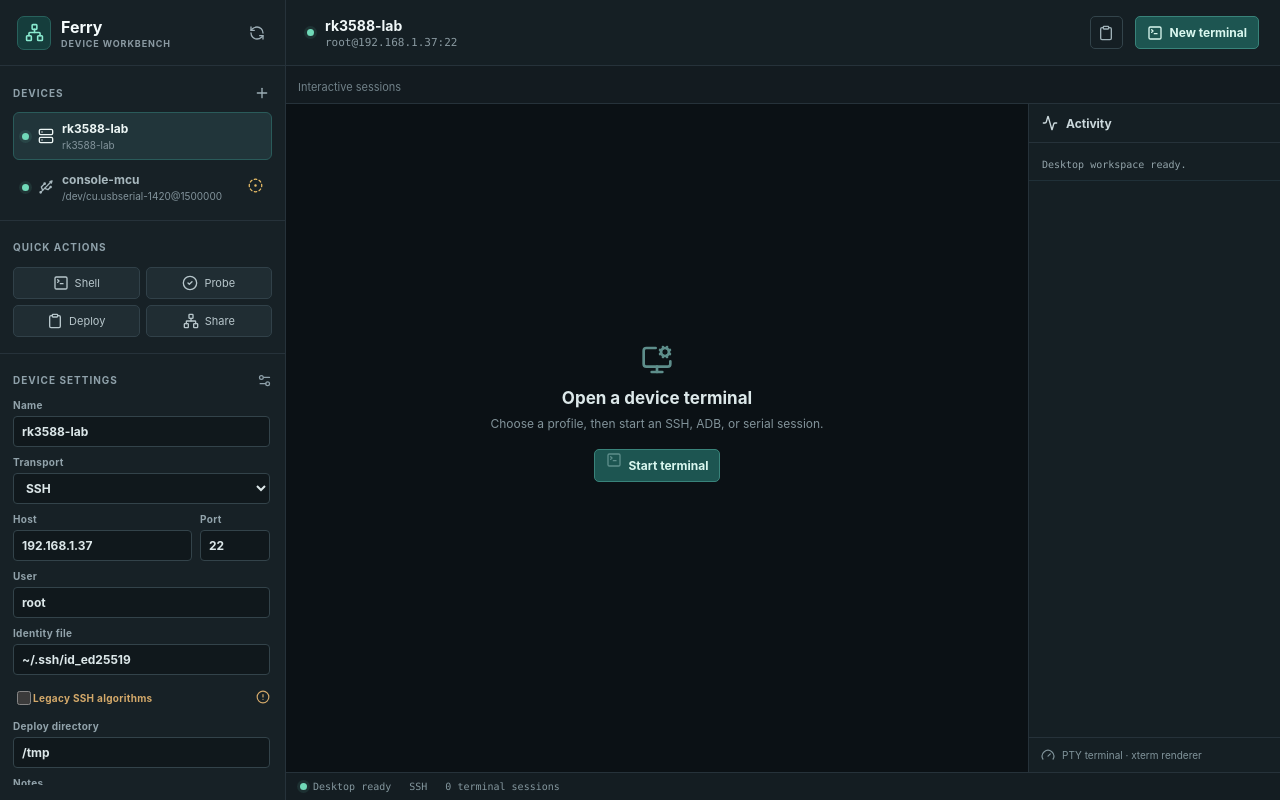
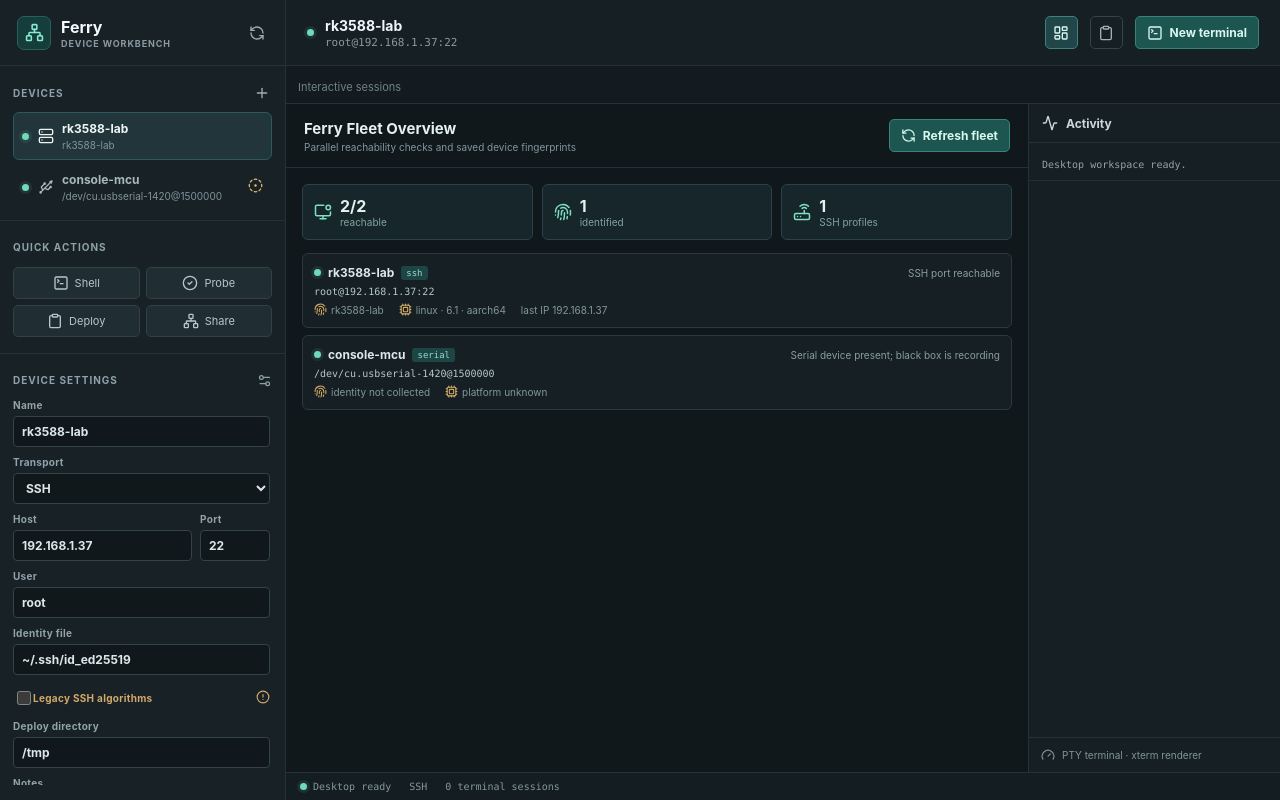
Before and after one commit to NinoC137/ferry, a React (Vite) app in the folder desktop/: page / in a window 1280 px wide. Built offline with nearby package versions, Linux system fonts and the light colour scheme.

Commit message:
加入overview

```diff
--- /dev/null
+++ b/desktop/src/OverviewPanel.tsx
@@ -0,0 +1,17 @@
+import { Cpu, Fingerprint, MonitorDot, RefreshCcw, Router } from "lucide-react";
+import type { DeviceSummary } from "./types";
+
+interface Props { devices: DeviceSummary[]; busy: boolean; onRefresh: () => void; onSelect: (name: string) => void; }
+
+export function OverviewPanel({ devices, busy, onRefresh, onSelect }: Props) {
+  const online = devices.filter((device) => device.online).length;
+  const fingerprints = devices.filter((device) => device.hostname || device.kernel || device.arch).length;
+  return <section className="overview-panel">
+    <header className="overview-header"><div><strong>Ferry Fleet Overview</strong><span>Parallel reachability checks and saved device fingerprints</span></div><button className="command-button" onClick={onRefresh} disabled={busy}><RefreshCcw size={15} className={busy ? "spin" : ""} />Refresh fleet</button></header>
+    <div className="overview-scroll">
+      <div className="overview-metrics"><div><MonitorDot size={18} /><strong>{online}/{devices.length}</strong><span>reachable</span></div><div><Fingerprint size={18} /><strong>{fingerprints}</strong><span>identified</span></div><div><Router size={18} /><strong>{devices.filter((device) => device.transport === "ssh").length}</strong><span>SSH profiles</span></div></div>
+      <div className="overview-list">{devices.map((device) => <button className="overview-device" key={device.name} onClick={() => onSelect(device.name)}><div className="overview-device-title"><span className={`status-dot ${device.online ? "online" : "offline"}`} /><strong>{device.name}</strong><span className="transport-badge">{device.transport}</span><span>{device.status}</span></div><div className="overview-endpoint">{device.endpoint}</div><div className="fingerprint-grid"><span><Fingerprint size={13} />{device.hostname || "identity not collected"}</span><span><Cpu size={13} />{[device.os, device.kernel, device.arch].filter(Boolean).join(" · ") || "platform unknown"}</span>{device.lastIp && <span>last IP {device.lastIp}</span>}</div></button>)}</div>
+      {!devices.length && <div className="overview-empty">No profiles yet. Add a device to begin the fleet overview.</div>}
+    </div>
+  </section>;
+}
--- a/desktop/src/bridge.ts
+++ b/desktop/src/bridge.ts
@@ -11,6 +11,10 @@
     online: true,
     status: "SSH port reachable",
     hostname: "rk3588-lab",
+    os: "linux",
+    kernel: "6.1",
+    arch: "aarch64",
+    lastIp: "192.168.1.37",
     lastSeen: Math.floor(Date.now() / 1000),
     hasPassword: false,
     blackboxRunning: false,
@@ -22,6 +26,10 @@
     online: true,
     status: "Serial device present; black box is recording",
     hostname: "",
+    os: "",
+    kernel: "",
+    arch: "",
+    lastIp: "",
     lastSeen: Math.floor(Date.now() / 1000) - 600,
     hasPassword: false,
     blackboxRunning: true,
--- a/desktop/src/main.tsx
+++ b/desktop/src/main.tsx
@@ -11,6 +11,7 @@
   FileKey2,
   Gauge,
   LoaderCircle,
+  LayoutDashboard,
   MonitorCog,
   Network,
   Plus,
@@ -24,6 +25,7 @@
 } from "lucide-react";
 import { checkConnection, discoverLocalDevices, getDevice, listDevices, saveDevice } from "./bridge";
 import { OperationsPanel } from "./OperationsPanel";
+import { OverviewPanel } from "./OverviewPanel";
 import { TerminalPane } from "./TerminalPane";
 import type { DeviceCandidate, DeviceForm, DeviceSummary } from "./types";
 import { newDevice } from "./types";
@@ -52,7 +54,7 @@
   const [activity, setActivity] = useState<string[]>(["Desktop workspace ready."]);
   const [busy, setBusy] = useState(false);
   const [connectionMessage, setConnectionMessage] = useState("");
-  const [view, setView] = useState<"terminal" | "operations">("terminal");
+  const [view, setView] = useState<"terminal" | "operations" | "overview">("overview");
   const [creating, setCreating] = useState(false);
   const [candidates, setCandidates] = useState<DeviceCandidate[]>([]);
 
@@ -182,7 +184,7 @@
     <main className="app-shell">
       <aside className="sidebar">
         <header className="brand-row">
-          <div className="brand-mark"><Network size={19} /></div>
+          <button className="brand-mark" title="Open fleet overview" onClick={() => setView("overview")}><Network size={19} /></button>
           <div>
             <strong>Ferry</strong>
             <span>DEVICE WORKBENCH</span>
@@ -248,6 +250,7 @@
           </div>
           <div className="header-tools">
             {connectionMessage && <span className="connection-message">{connectionMessage}</span>}
+            <button className={`header-mode ${view === "overview" ? "active" : ""}`} title="Open fleet overview" onClick={() => setView("overview")}><LayoutDashboard size={16} /></button>
             <button className={`header-mode ${view === "operations" ? "active" : ""}`} title="Open operations workbench" onClick={() => setView("operations")}><Clipboard size={16} /></button>
             <button className="command-button" onClick={openTerminal} disabled={!selected}><TerminalSquare size={16} />New terminal</button>
           </div>
@@ -264,6 +267,7 @@
               {tabs.map((tab) => <div className={`terminal-panel ${activeTab === tab.id ? "active" : ""}`} key={tab.id}><TerminalPane tabId={tab.id} deviceName={tab.deviceName} command={tab.command} active={activeTab === tab.id && view === "terminal"} onStarted={started} onActivity={addActivity} /></div>)}
               {!tabs.length && <div className="empty-terminal"><MonitorCog size={32} /><h1>Open a device terminal</h1><p>Choose a profile, then start an SSH, ADB, or serial session.</p><button className="command-button" onClick={openTerminal} disabled={!selected}><TerminalSquare size={16} />Start terminal</button></div>}
             </div>
+            <div className={`workspace-layer ${view === "overview" ? "active" : ""}`}><OverviewPanel devices={devices} busy={busy} onRefresh={() => void refreshDevices()} onSelect={selectDevice} /></div>
             <div className={`workspace-layer ${view === "operations" ? "active" : ""}`}><OperationsPanel device={selected} active={view === "operations"} onActivity={addActivity} onOpenTask={openTask} /></div>
           </div>
           <aside className="activity-panel">
--- a/desktop/src/styles.css
+++ b/desktop/src/styles.css
@@ -18,6 +18,7 @@
 .brand-row strong { color: #f5fbfc; font-size: 16px; letter-spacing: 0; }
 .brand-row span { color: #8b9aa2; font-size: 9px; font-weight: 700; letter-spacing: .1em; }
 .brand-mark { display: grid; width: 34px; height: 34px; place-items: center; color: #8aead0; background: #153d3c; border: 1px solid #28615c; border-radius: 7px; }
+.brand-mark:hover { background:#1d504e; }
 .icon-button { display: grid; width: 30px; height: 30px; place-items: center; color: #9daeb6; background: transparent; border: 0; border-radius: 5px; }
 .icon-button:hover { color: #e7f1f2; background: #29373d; }
 .icon-button.small { width: 24px; height: 24px; }
@@ -93,6 +94,10 @@
 .terminal-host .xterm { height: 100%; }
 .terminal-host .xterm-viewport { border-radius: 2px; }
 .operations-panel { display:grid; grid-template-rows:54px minmax(0,1fr); height:100%; background:#10181c; }
+.overview-panel { display:grid; grid-template-rows:64px minmax(0,1fr); height:100%; background:#10181c; }
+.overview-header { display:flex; align-items:center; justify-content:space-between; gap:16px; padding:0 18px; border-bottom:1px solid #26323a; }.overview-header > div { display:grid; gap:3px; }.overview-header strong { color:#e5f0f1; font-size:15px; }.overview-header span { color:#82959c; font-size:10px; }
+.overview-scroll { padding:16px; overflow:auto; }.overview-metrics { display:grid; grid-template-columns:repeat(3, minmax(0, 1fr)); gap:9px; margin-bottom:13px; }.overview-metrics > div { display:grid; grid-template-columns:auto 1fr; grid-template-rows:auto auto; column-gap:8px; align-items:center; padding:11px; color:#83a3a2; background:#17262b; border:1px solid #2b4248; border-radius:6px; }.overview-metrics svg { grid-row:1 / 3; color:#7ee0c2; }.overview-metrics strong { color:#e1f2ef; font-size:16px; }.overview-metrics span { font-size:10px; }
+.overview-list { display:grid; gap:7px; }.overview-device { display:grid; gap:6px; width:100%; padding:11px; text-align:left; color:#97abb1; background:#151f24; border:1px solid #2b3a41; border-radius:6px; }.overview-device:hover { background:#1c2b31; border-color:#46716f; }.overview-device-title { display:flex; align-items:center; gap:7px; min-width:0; }.overview-device-title strong { color:#dce9eb; font-size:12px; }.overview-device-title > span:last-child { overflow:hidden; margin-left:auto; color:#899da3; font-size:10px; text-overflow:ellipsis; white-space:nowrap; }.transport-badge { padding:2px 5px; color:#96d9cb; background:#1d4544; border-radius:3px; font-family:SFMono-Regular, Menlo, monospace; font-size:9px; }.overview-endpoint { color:#b5c7ca; font-family:SFMono-Regular, Menlo, monospace; font-size:10px; }.fingerprint-grid { display:flex; flex-wrap:wrap; gap:7px 15px; color:#82979e; font-size:10px; }.fingerprint-grid span { display:inline-flex; align-items:center; gap:4px; }.fingerprint-grid svg { color:#d2a965; }.overview-empty { padding:30px; color:#82959c; text-align:center; font-size:12px; }
 .operations-header { display:flex; align-items:center; justify-content:space-between; padding:0 16px; border-bottom:1px solid #26323a; }
 .operations-header > div { display:grid; gap:2px; }
 .operations-header strong { color:#e4eff0; font-size:14px; }
--- a/desktop/src/types.ts
+++ b/desktop/src/types.ts
@@ -7,6 +7,10 @@
   online: boolean;
   status: string;
   hostname: string;
+  os: string;
+  kernel: string;
+  arch: string;
+  lastIp: string;
   lastSeen: number;
   hasPassword: boolean;
   blackboxRunning: boolean;
```
Also changed, not shown: 1 other file (tests, documents, lock files or other folders).
